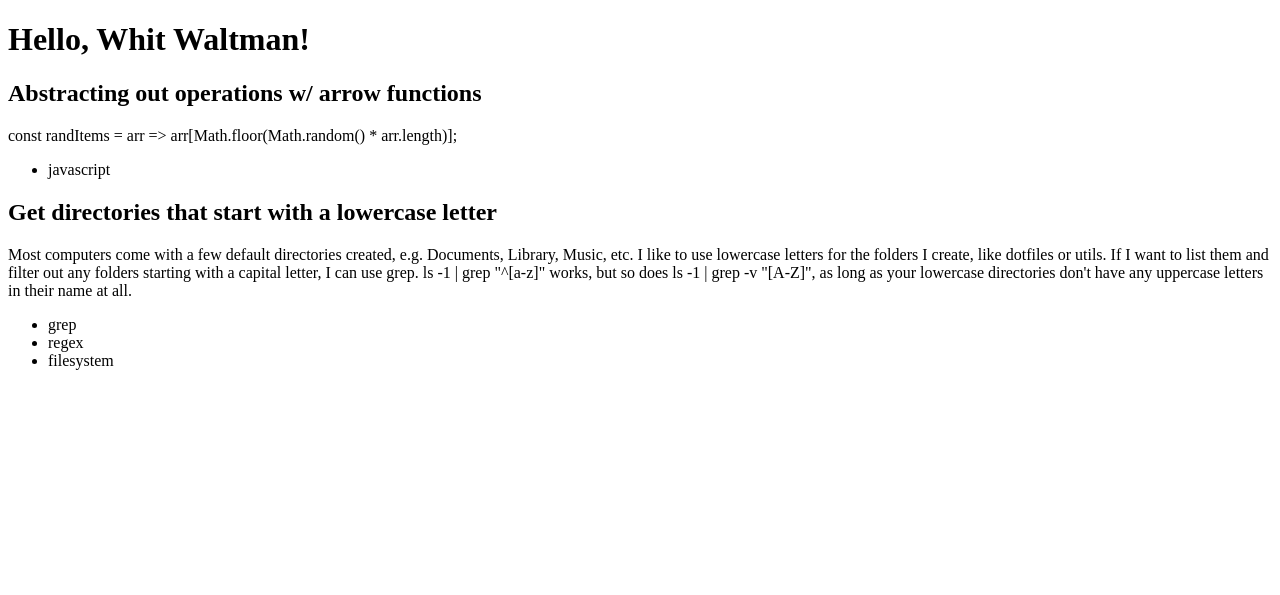
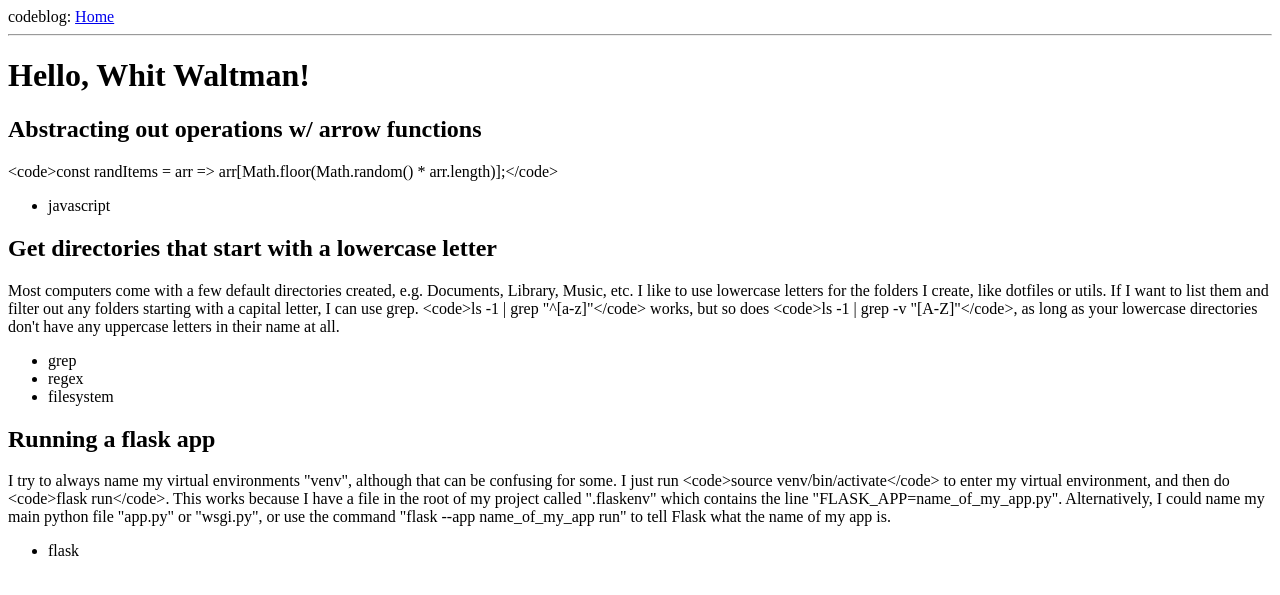
Before and after one commit to whitwaltman/codeblog, a Flask app: page / in a window 1280 px wide. Shown: the top 595 px of the page. Run offline with Flask 3, Linux system fonts and the light colour scheme.

Commit message:
add base template to facilitate inheritance

```diff
--- a/app/routes.py
+++ b/app/routes.py
@@ -8,17 +8,27 @@ def index():
     posts = [
         {
             'title': 'Abstracting out operations w/ arrow functions',
-            'body': 'const randItems = arr => arr[Math.floor(Math.random() * arr.length)];',
+            'body': '<code>const randItems = arr => arr[Math.floor(Math.random() * arr.length)];</code>',
             'tags': ['javascript']
         },
         {
             'title': 'Get directories that start with a lowercase letter',
             'body': '''
-Most computers come with a few default directories created, e.g. Documents, Library, Music, etc. I like to use lowercase
-letters for the folders I create, like dotfiles or utils. If I want to list them and filter out any folders starting with a capital letter, I can use grep.
-ls -1 | grep "^[a-z]" works, but so does ls -1 | grep -v "[A-Z]", as long as your lowercase directories don't have any uppercase letters in their name at all.
+            Most computers come with a few default directories created, e.g. Documents, Library, Music, etc. I like to use lowercase
+            letters for the folders I create, like dotfiles or utils. If I want to list them and filter out any folders starting with a capital letter, I can use grep.
+            <code>ls -1 | grep "^[a-z]"</code> works, but so does <code>ls -1 | grep -v "[A-Z]"</code>, as long as your lowercase directories don't have any uppercase letters in their name at all.
             ''',
             'tags': ['grep', 'regex', 'filesystem']
+        },
+        {
+            'title': 'Running a flask app',
+            'body': '''
+            I try to always name my virtual environments "venv", although that can be confusing for some. I just run
+            <code>source venv/bin/activate</code> to enter my virtual environment, and then do <code>flask run</code>. This works because I have a file in the root of my project called ".flaskenv"
+            which contains the line "FLASK_APP=name_of_my_app.py". Alternatively, I could name my main python file "app.py" or "wsgi.py", or use the command "flask --app name_of_my_app run" to tell Flask
+            what the name of my app is.
+            ''',
+            'tags': ['flask']
         }
     ]
     return render_template('index.html', title='codeblog', user=user, posts=posts)
--- /dev/null
+++ b/app/templates/base.html
@@ -0,0 +1,13 @@
+<!DOCTYPE html>
+<html lang="en">
+<head>
+    <meta charset="UTF-8">
+    <meta name="viewport" content="width=device-width, initial-scale=1.0">
+    <title>{{title}}</title>
+</head>
+<body>
+    <div>codeblog: <a href="/index">Home</a></div>
+    <hr>
+    {% block content %}{% endblock %}
+</body>
+</html>
--- a/app/templates/index.html
+++ b/app/templates/index.html
@@ -1,11 +1,6 @@
-<!DOCTYPE html>
-<html lang="en">
-<head>
-    <meta charset="UTF-8">
-    <meta name="viewport" content="width=device-width, initial-scale=1.0">
-    <title>{{ title }}</title>
-</head>
-<body>
+{% extends "base.html" %}
+
+{% block content %}
     <h1>Hello, {{ user.username }}!</h1>
     {% for post in posts %}
     <article>
@@ -18,5 +13,4 @@
         </ul>
     </article>
     {% endfor %}
-</body>
-</html>
+{% endblock %}
```
